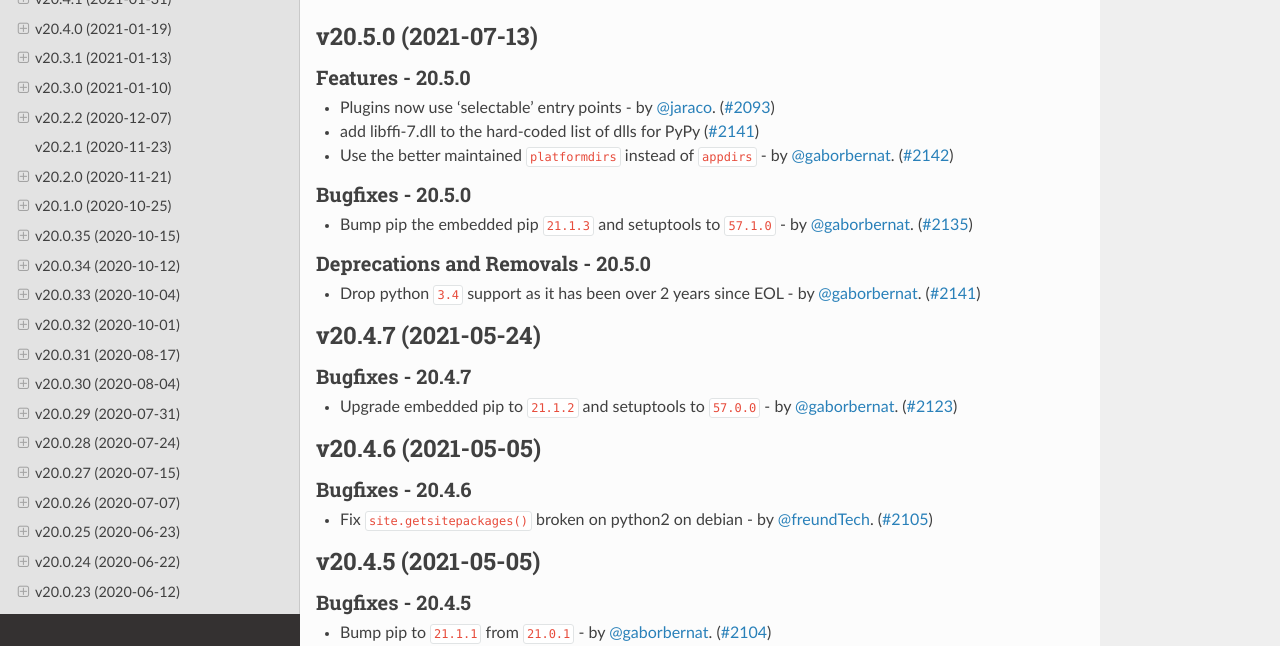
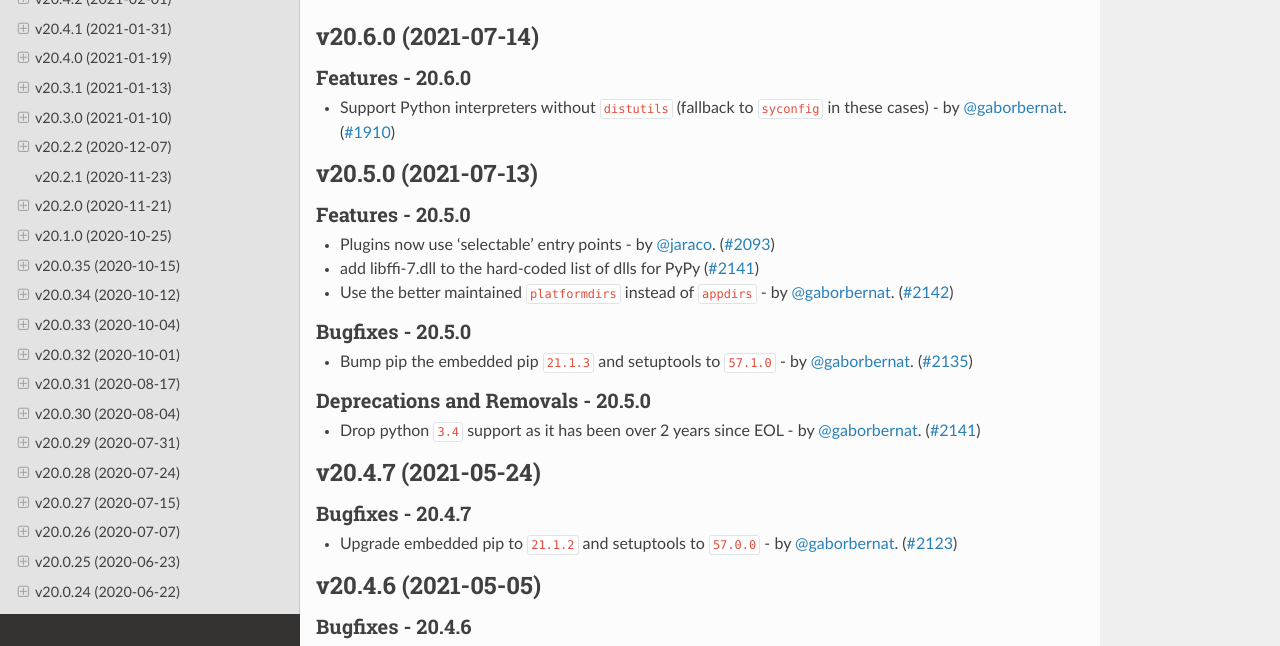
Before and after one commit to pypa/virtualenv, a Sphinx documentation site: the page built from docs/changelog.rst, in a window 1280 px wide and 900 px high, cut to the strip 254-900 px from the top of the window. Built offline with Sphinx 7.4.7 and the Read the Docs theme 2.0.0, drawn with Linux system fonts in a browser that asks for light colours; pages that are not in the unit, such as notebooks, are missing from menus; the version number could not be read and is left out.

Commit message:
release 20.6.0

```diff
--- a/docs/changelog.rst
+++ b/docs/changelog.rst
@@ -4,6 +4,14 @@ Release History
 .. include:: _draft.rst
 
 .. towncrier release notes start
+
+v20.6.0 (2021-07-14)
+--------------------
+
+Features - 20.6.0
+~~~~~~~~~~~~~~~~~
+- Support Python interpreters without ``distutils`` (fallback to ``syconfig`` in these cases) - by :user:`gaborbernat`. (`#1910 <https://github.com/pypa/virtualenv/issues/1910>`_)
+
 
 v20.5.0 (2021-07-13)
 --------------------
--- a/docs/changelog/1910.feature.rst
+++ /dev/null
@@ -1 +0,0 @@
-Support Python interpreters without ``distutils`` (fallback to ``syconfig`` in these cases) - by :user:`gaborbernat`.
```
